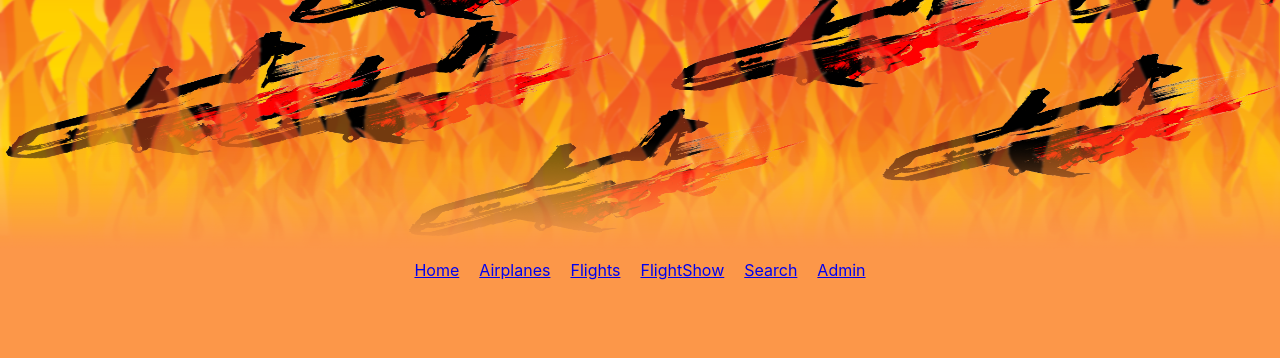
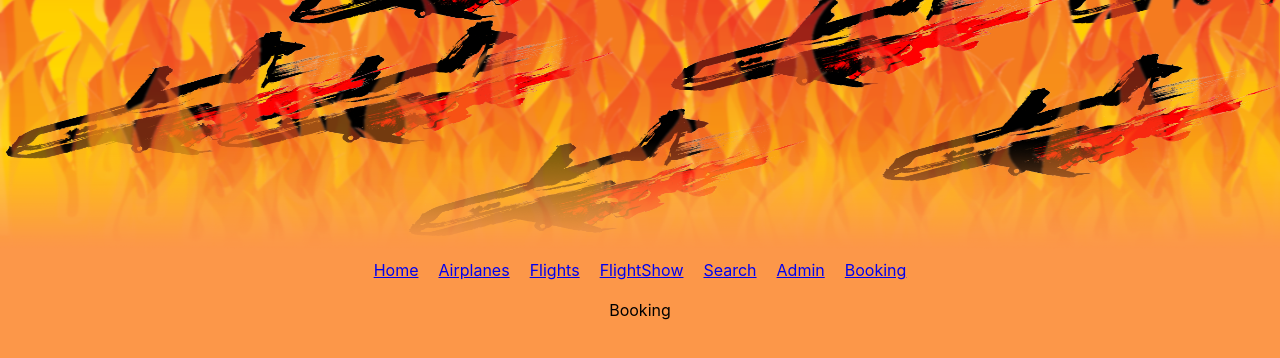
Before and after one commit to christopherdavidjohnson/Burning-Airlines-BCDK-React, a React (Create React App) app: page /booking in a window 1280 px wide. Shown: the top 358 px of the page. Built offline with nearby package versions, Linux system fonts and the light colour scheme.

Commit message:
start making booking page

```diff
--- a/src/components/App.js
+++ b/src/components/App.js
@@ -7,6 +7,7 @@ import FlightShow from "./pages/FlightShow"
 import Search from "./Search";
 import Nav from "./Nav";
 import Admin from "./pages/Admin";
+import Booking from "./pages/Booking"
 import '../App.css';
 
 function App() {
@@ -21,6 +22,7 @@ function App() {
           <Route exact path="/flightShow" component={FlightShow}/>;
           <Route exact path="/search" component={Search}/>;
           <Route exact path="/admin" component={Admin}/>;
+          <Route exact path="/booking" component={Booking}/>;
         </Switch>
       </div>
     </Router>
--- a/src/components/Nav.js
+++ b/src/components/Nav.js
@@ -38,6 +38,10 @@ class Nav extends Component {
           <Link to="/admin">Admin</Link>
         </div>
 
+        <div class="navlink">
+          <Link to="/booking">Booking</Link>
+        </div>
+
       </nav>
     );
   }
--- /dev/null
+++ b/src/components/pages/Booking.js
@@ -0,0 +1,13 @@
+import React, { Component } from 'react';
+
+class Booking extends Component {
+    constructor(props) {
+        super(props);
+        this.state = {  }
+    }
+    render() {
+        return ( <div>Booking</div> );
+    }
+}
+
+export default Booking;
```
